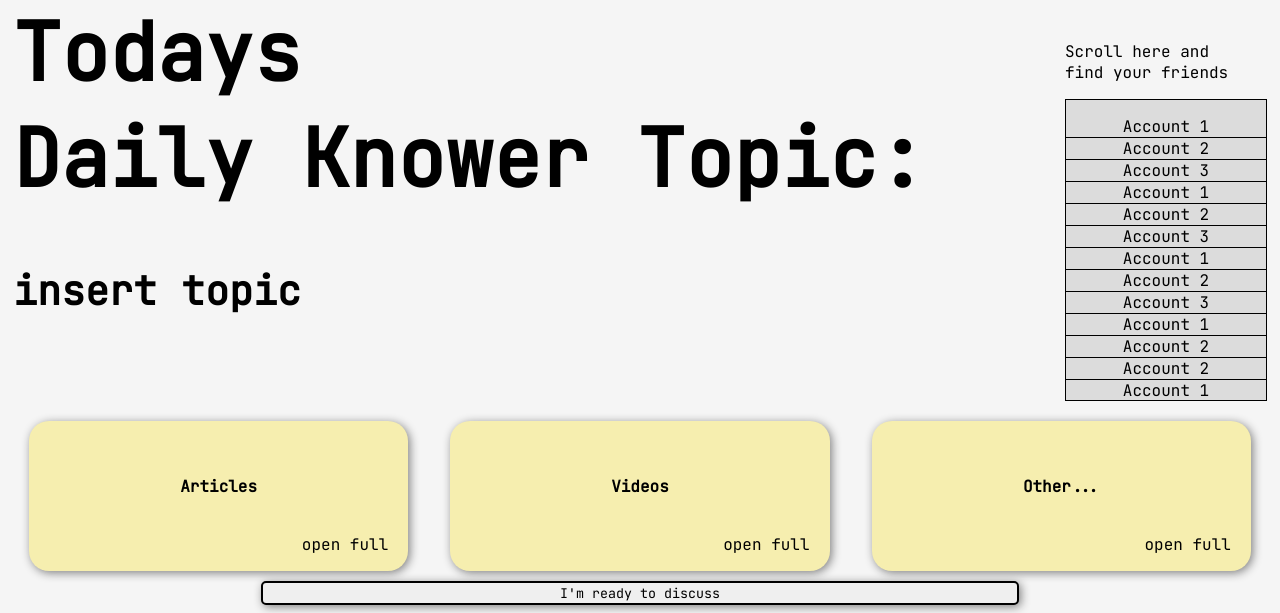
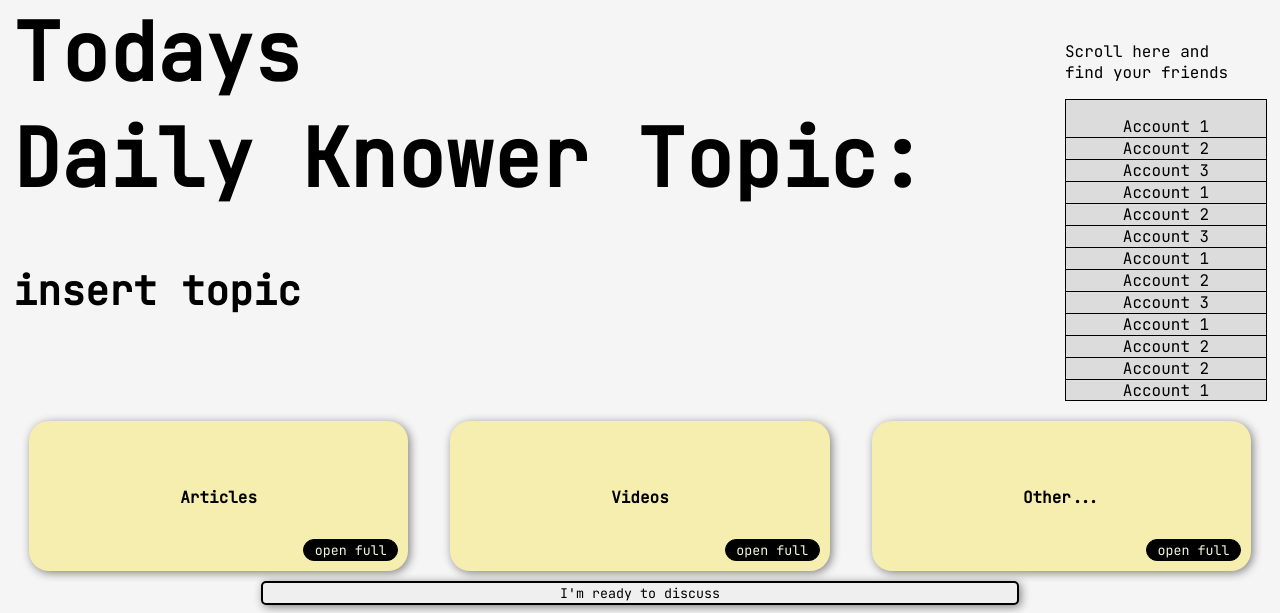
Before and after one commit to mikegusev64/DailyKnower, a Django app: page / in a window 1280 px wide. Shown: the part 192-805 px from the top of the page. Run offline with Django 5.2, Linux system fonts and the light colour scheme.

Commit message:
Hrefs into buttons

```diff
--- a/mainapp/static/css/style.css
+++ b/mainapp/static/css/style.css
@@ -148,11 +148,11 @@ img {
   -o-border-radius: 20px;
   width: 30%;
   height: 150px;
-  transition: transform ease 300ms;
-  -webkit-transition: transform ease 300ms;
-  -moz-transition: transform ease 300ms;
-  -ms-transition: transform ease 300ms;
-  -o-transition: transform ease 300ms;
+  transition: transform ease 500ms;
+  -webkit-transition: transform ease 500ms;
+  -moz-transition: transform ease 500ms;
+  -ms-transition: transform ease 500ms;
+  -o-transition: transform ease 500ms;
   box-shadow: 2px 2px 10px grey;
   text-align: end;
   justify-content: end;
@@ -167,16 +167,26 @@ img {
   -o-transform: translate(-5px, -10px);
 }
 
-.box_expand {
-  margin-right: 20px;
-  justify-content: end;
+.box-button-1 {
+  text-decoration: none;
+  width: 25%;
+  background-color: black;
+  color: beige;
+  border: 1px solid black;
+  border-radius: 20px;
+  -webkit-border-radius: 20px;
+  -moz-border-radius: 20px;
+  -ms-border-radius: 20px;
+  -o-border-radius: 20px;
+
+  margin-bottom: 10px;
+  align-self: flex-end;
+  margin-right: 10px;
+  font-family: "JetBrains Mono";
+  margin-top: 10px;
 }
 
-.open_full {
-  text-decoration: none;
-}
-
-.open_full:hover {
+.box-button-1:hover {
   font-weight: bolder;
   cursor: pointer;
   text-decoration: underline;
@@ -185,6 +195,78 @@ img {
   -moz-transition: transform ease 200px;
   -ms-transition: transform ease 200px;
   -o-transition: transform ease 200px;
+
+  background-color: transparent;
+  color: black;
+  cursor: pointer;
+}
+
+.box-button-2 {
+  text-decoration: none;
+  width: 25%;
+  background-color: black;
+  color: beige;
+  border: 1px solid black;
+  border-radius: 20px;
+  -webkit-border-radius: 20px;
+  -moz-border-radius: 20px;
+  -ms-border-radius: 20px;
+  -o-border-radius: 20px;
+
+  margin-bottom: 10px;
+  align-self: flex-end;
+  margin-right: 10px;
+  font-family: "JetBrains Mono";
+  margin-top: 10px;
+}
+
+.box-button-2:hover {
+  font-weight: bolder;
+  cursor: pointer;
+  text-decoration: underline;
+  transition: transform ease 200px;
+  -webkit-transition: transform ease 200px;
+  -moz-transition: transform ease 200px;
+  -ms-transition: transform ease 200px;
+  -o-transition: transform ease 200px;
+
+  background-color: transparent;
+  color: black;
+  cursor: pointer;
+}
+
+.box-button-3 {
+  text-decoration: none;
+  width: 25%;
+  background-color: black;
+  color: beige;
+  border: 1px solid black;
+  border-radius: 20px;
+  -webkit-border-radius: 20px;
+  -moz-border-radius: 20px;
+  -ms-border-radius: 20px;
+  -o-border-radius: 20px;
+
+  margin-bottom: 10px;
+  align-self: flex-end;
+  margin-right: 10px;
+  font-family: "JetBrains Mono";
+  margin-top: 10px;
+}
+
+.box-button-3:hover {
+  font-weight: bolder;
+  cursor: pointer;
+  text-decoration: underline;
+  transition: transform ease 200px;
+  -webkit-transition: transform ease 200px;
+  -moz-transition: transform ease 200px;
+  -ms-transition: transform ease 200px;
+  -o-transition: transform ease 200px;
+
+  background-color: transparent;
+  color: black;
+  cursor: pointer;
 }
 
 .box_title {
--- a/mainapp/templates/index.html
+++ b/mainapp/templates/index.html
@@ -62,27 +62,41 @@
 
     </div>
 
+
+
+
+
+
+
+
+
+    <h1 popover id="myheader">Hello</h1>
+
+
+
     <div class="resources_wrapper">
       <div class="resources_boxes">
         <div class="resource_box_one">
           <div class="box_title">
              <h4>Articles</h4>
           </div>
-          <p class="box_expand"><a href="" class="open_full">open full</a></p>
+
+          <button popovertarget="myheader popovertargetaction="show" class="box-button-1">open full</button>
 
         </div>
         <div class="resource_box_two">
           <div class="box_title">
              <h4>Videos</h4>
           </div>
-          <p class="box_expand"><a href="" class="open_full">open full</a></p>
+          <button class="box-button-2">open full</button>
+
         </div>
 
         <div class="resource_box_three">
           <div class="box_title">
              <h4>Other...</h4>
           </div>
-          <p class="box_expand"><a href="" class="open_full">open full</a></p>
+          <button class="box-button-3">open full</button>
         </div>
 
         </div>
```
